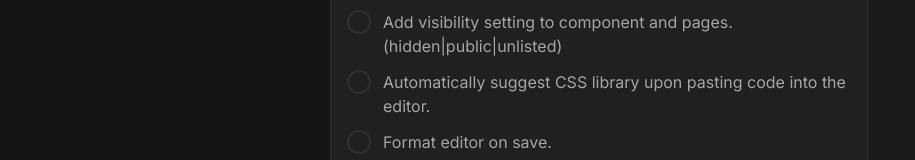
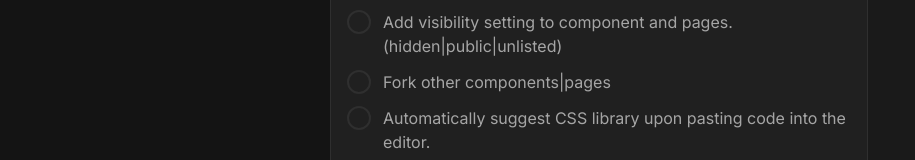
Before and after one commit to audn/css-app-frontend, a Next.js app: page /beta in a window 1280 px wide. Shown: the part 451-611 px from the top of the page, without its empty margins (0-915 px from the left). Built offline with nearby package versions, Linux system fonts and the light colour scheme; no server answers.

Commit message:
refactor<component/:id>: removed fork option

```diff
--- a/src/pages/beta.tsx
+++ b/src/pages/beta.tsx
@@ -32,7 +32,10 @@ export default function Beta() {
       label: `Add visibility setting to component and pages. (hidden|public|unlisted)`,
       done: false,
     },
-
+    {
+      label: `Fork other components|pages`,
+      done: false,
+    },
     {
       label:
         'Automatically suggest CSS library upon pasting code into the editor.',
```
